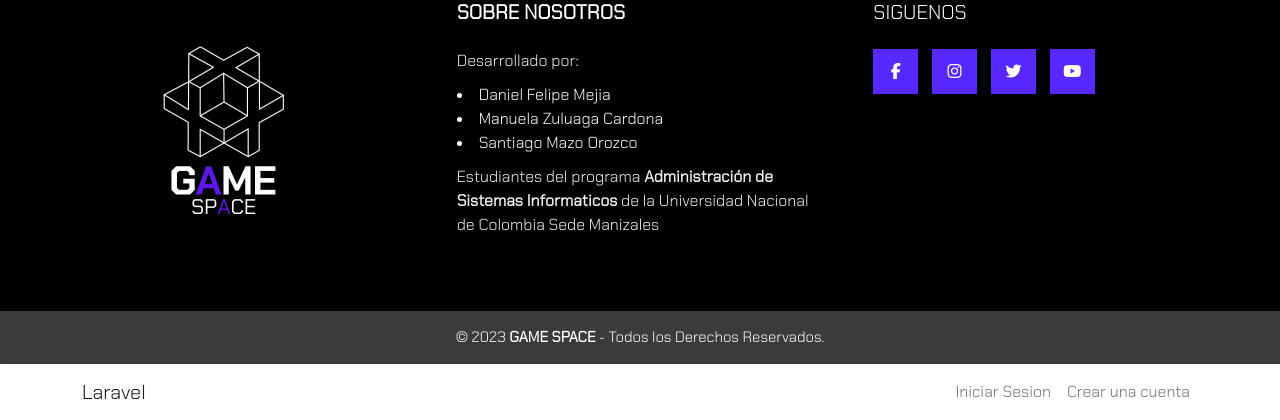
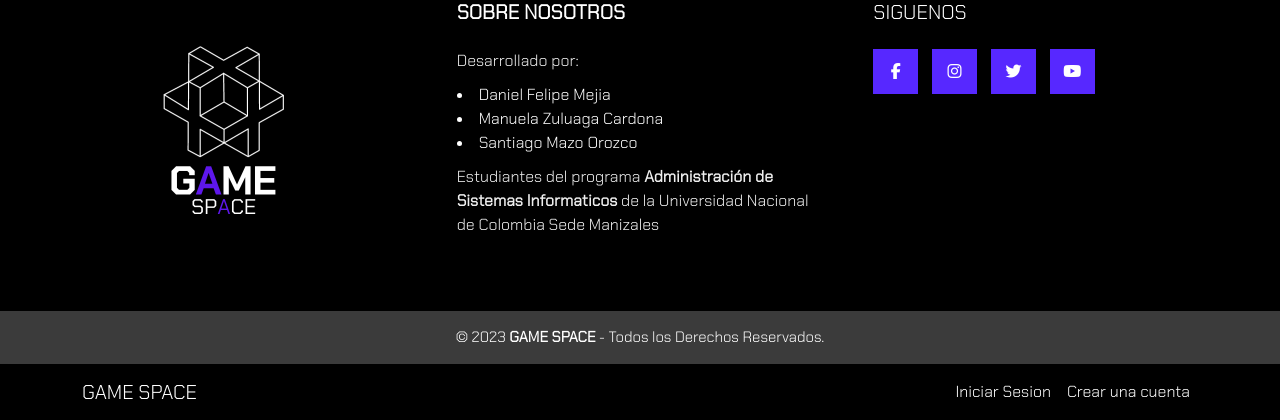
Before and after one commit to mazuluagac/GameSpace, a Laravel app: page /juego in a window 1280 px wide. Shown: the part 1116-1536 px from the top of the page. Run offline with Laravel 8, Linux system fonts and the light colour scheme; style sheets or scripts are compiled from the project's sources; some libraries are stand-ins or nearby versions.

Commit message:
Arreglo de rutas y roles, modificaciones plantilla y metodos en el controlador

```diff
--- a/app/Http/Controllers/GamesControllers.php
+++ b/app/Http/Controllers/GamesControllers.php
@@ -120,7 +120,7 @@ class GamesControllers extends Controller
         $query = $request->input('query');
         $games = Game::where('title', 'LIKE', "%$query%")->get();
 
-        return view('games.search', compact('games', 'query'));
+        return view('search.search', compact('games', 'query'));
     }
 
     public function generarExcel()
--- a/app/Models/User.php
+++ b/app/Models/User.php
@@ -46,4 +46,5 @@ class User extends Authenticatable
     {
         return $this->belongsTo(Role::class);
     }
+
 }
--- a/app/Models/role.php
+++ b/app/Models/role.php
@@ -8,4 +8,5 @@ use Illuminate\Database\Eloquent\Model;
 class Role extends Model
 {
     use HasFactory;
+
 }
--- a/resources/views/home.blade.php
+++ b/resources/views/home.blade.php
@@ -10,7 +10,7 @@
   <title>GAME SPACE | Descarga juegos para PC</title>
   <script src="https://kit.fontawesome.com/eb496ab1a0.js" crossorigin="anonymous"></script>
 </head>
-<body>
+<body style="background-image: url('assets/fondoGame.png');">
         <!-- Aquí puedes colocar la barra de navegación u otros elementos de cabecera -->
    <nav class="navbar navbar-expand-lg bg-body-tertiary" id="mainNav">
     <div class="container-fluid">
--- a/resources/views/layouts/app.blade.php
+++ b/resources/views/layouts/app.blade.php
@@ -16,11 +16,29 @@
     <!-- Aquí puedes incluir enlaces a tus hojas de estilo CSS, scripts JS, etc. -->
 </head>
 <body style="background-image: url('assets/fondoGame.png');">
-<div id="app">
-        <nav class="navbar navbar-expand-md navbar-light bg-white shadow-sm">
+    <header>
+    <div id="app">
+        <style>
+            #navPlantilla{
+                background-color: #000000;
+            }
+            #botonIniciarS{
+                background-color: #000000;
+                color: white;
+            }
+            #botonCrearC{
+                background-color: #000000;
+                color: white;
+            }
+
+            .custom-link {
+            color: white;
+            }
+        </style>
+        <nav class="navbar navbar-expand-md shadow-sm" id="navPlantilla">
             <div class="container">
-                <a class="navbar-brand" href="{{ url('/') }}">
-                    {{ config('app.name', 'Laravel') }}
+                <a class="navbar-brand custom-link" href="{{ url('/') }}">
+                    GAME SPACE
                 </a>
                 <button class="navbar-toggler" type="button" data-bs-toggle="collapse" data-bs-target="#navbarSupportedContent" aria-controls="navbarSupportedContent" aria-expanded="false" aria-label="{{ __('Toggle navigation') }}">
                     <span class="navbar-toggler-icon"></span>
@@ -38,13 +56,13 @@
                         @guest
                             @if (Route::has('login'))
                                 <li class="nav-item">
-                                    <a class="nav-link" href="{{ route('login') }}">{{ __('Iniciar Sesion') }}</a>
+                                    <a class="nav-link custom-link" href="{{ route('login') }}">{{ __('Iniciar Sesion') }}</a>
                                 </li>
                             @endif
 
                             @if (Route::has('register'))
                                 <li class="nav-item">
-                                    <a class="nav-link" href="{{ route('register') }}">{{ __('Crear una cuenta') }}</a>
+                                    <a class="nav-link custom-link" href="{{ route('register') }}">{{ __('Crear una cuenta') }}</a>
                                 </li>
                             @endif
                         @else
@@ -70,8 +88,6 @@
                 </div>
             </div>
         </nav>
-    <header>
-
     </header>
 
     <div class="container">
--- a/routes/web.php
+++ b/routes/web.php
@@ -11,19 +11,81 @@ use App\Http\Controllers\Auth\RegisterController;
 
 
 //--------------- ADMINISTRADORES ---------------
-Route::middleware(['auth' , 'role:administrador'])->group(function () {
-    // esta ruta solo la puede ver el administrador
-    // puede ser un controlador o una vista
+// Route::middleware(['auth' , 'role:administrador'])->group(function () {
+//     // esta ruta solo la puede ver el administrador
+//     // puede ser un controlador o una vista
+//     Route::get('/admin', function () {
+//         return view('admin');
+//     });
+//     Route::get('/games',[GamesControllers::class,'index'])->name('games.index');
+//     Route::post('/games/store',[GamesControllers::class,'store'])->name('games.store');
+//     Route::delete('/games/{id}',[GamesControllers::class,'destroy'])->name('games.destroy');
+//     Route::put('/games/{id}',[GamesControllers::class,'update'])->name('games.update');
+//     Route::get('/games/create', [GamesControllers::class, 'create'])->name('games.create');
+//     Route::get('/games/{id}',[GamesControllers::class,'edit'])->name('games.edit');
+
+
+//     Route::get('/users', [UserController::class, 'index'])->name('users.index');
+//     Route::get('/users/create', [UserController::class, 'create'])->name('users.create');
+//     Route::post('/users', [UserController::class, 'store'])->name('users.store');
+//     Route::get('/users/{user}', [UserController::class, 'show'])->name('users.show');
+//     Route::get('/users/{user}/edit', [UserController::class, 'edit'])->name('users.edit');
+//     Route::put('/users/{user}', [UserController::class, 'update'])->name('users.update');
+//     Route::delete('/users/{user}', [UserController::class, 'destroy'])->name('users.destroy');
+//     Route::get('/users/download-excel', [GControllers::class,'generarExcel'])->name('users.descargar-excel');
+//     Route::get('/users/download-pdf',[GamesController::class,'generarPDF'])->name('users.descargar-pdf');
+
+// });
+
+//------------ MODERADORES -------------------
+// Route::middleware(['auth', 'role:moderador'])->group(function () {
+//     // esta ruta solo la puede ver el moderador
+//     // puede ser un controlador o una vista
+//     Route::get('/mod', function () {
+//         return view('mod');
+//     });
+//     Route::post('/games',[GamesControllers::class,'store'])->name('games.store');
+//     Route::put('/games/{id}',[GamesControllers::class,'update'])->name('games.update');
+//     Route::delete('/games/{id}',[GamesControllers::class,'destroy'])->name('games.destroy');
+//     Route::put('/games/{id}',[GamesControllers::class,'update'])->name('games.update');
+//     Route::get('/games/create', [GamesControllers::class, 'create'])->name('games.create');
+//     Route::get('/games/{id}',[GamesControllers::class,'edit'])->name('games.edit');
+
+// });
+
+// RUTAS PUBLICAS - USUARIOS
+// Route::get('/', function () {
+//     return view('home');
+// });
+
+// Route::get('/home', [HomeController::class, 'index'])->name('home');
+// Route::get('/juego', [JuegoController::class, 'index'])->name('juego');
+// Route::get('/games',[GamesControllers::class,'index'])->name('games.index');
+// Route::get('/games/download-excel', [GamesControllers::class,'generarExcel'])->name('games.descargar-excel');
+// Route::get('/games/download-pdf',[GamesController::class,'generarPDF'])->name('games.descargar-pdf');
+// Route::get('/search/search', [GamesController::class,'search'])->name('search.search');
+// Route::get('/home', [HomeController::class, 'index'])->name('home');
+// Route::get('/login', [LoginController::class, 'showLoginForm'])->name('login');
+// Route::post('/login', [LoginController::class, 'login']);
+// Route::get('/register', [RegisterController::class, 'showRegistrationForm'])->name('register');
+// Route::post('/register', [RegisterController::class, 'register']);
+// Route::get('/logout', [LoginController::class, 'logout'])->name('logout');
+
+
+//Auth::routes();
+
+//--------------- ADMINISTRADORES ---------------
+Route::middleware(['auth', 'role:administrador'])->group(function () {
     Route::get('/admin', function () {
         return view('admin');
-    });
-    Route::get('/games',[GamesControllers::class,'index'])->name('games.index');
-    Route::post('/games/store',[GamesControllers::class,'store'])->name('games.store');
-    Route::delete('/games/{id}',[GamesControllers::class,'destroy'])->name('games.destroy');
-    Route::put('/games/{id}',[GamesControllers::class,'update'])->name('games.update');
+    })->name('admin.home');
+
+    Route::get('/games', [GamesControllers::class, 'index'])->name('games.index');
+    Route::post('/games/store', [GamesControllers::class, 'store'])->name('games.store');
+    Route::delete('/games/{id}', [GamesControllers::class, 'destroy'])->name('games.destroy');
+    Route::put('/games/{id}', [GamesControllers::class, 'update'])->name('games.update');
     Route::get('/games/create', [GamesControllers::class, 'create'])->name('games.create');
-    Route::get('/games/{id}',[GamesControllers::class,'edit'])->name('games.edit');
-
+    Route::get('/games/{id}', [GamesControllers::class, 'edit'])->name('games.edit');
 
     Route::get('/users', [UserController::class, 'index'])->name('users.index');
     Route::get('/users/create', [UserController::class, 'create'])->name('users.create');
@@ -32,44 +94,37 @@ Route::middleware(['auth' , 'role:administrador'])->group(function () {
     Route::get('/users/{user}/edit', [UserController::class, 'edit'])->name('users.edit');
     Route::put('/users/{user}', [UserController::class, 'update'])->name('users.update');
     Route::delete('/users/{user}', [UserController::class, 'destroy'])->name('users.destroy');
-    Route::get('/users/download-excel', [GControllers::class,'generarExcel'])->name('users.descargar-excel');
-    Route::get('/users/download-pdf',[GamesController::class,'generarPDF'])->name('users.descargar-pdf');
-
+    Route::get('/users/download-excel', [UserController::class, 'generarExcel'])->name('users.descargar-excel');
+    Route::get('/users/download-pdf', [UserController::class, 'generarPDF'])->name('users.descargar-pdf');
 });
 
 //------------ MODERADORES -------------------
 Route::middleware(['auth', 'role:moderador'])->group(function () {
-    // esta ruta solo la puede ver el moderador
-    // puede ser un controlador o una vista
     Route::get('/mod', function () {
         return view('mod');
-    });
-    Route::post('/games',[GamesControllers::class,'store'])->name('games.store');
-    Route::put('/games/{id}',[GamesControllers::class,'update'])->name('games.update');
-    Route::delete('/games/{id}',[GamesControllers::class,'destroy'])->name('games.destroy');
-    Route::put('/games/{id}',[GamesControllers::class,'update'])->name('games.update');
+    })->name('mod.home');
+
+    Route::post('/games', [GamesControllers::class, 'store'])->name('games.store');
+    Route::put('/games/{id}', [GamesControllers::class, 'update'])->name('games.update');
+    Route::delete('/games/{id}', [GamesControllers::class, 'destroy'])->name('games.destroy');
+    Route::put('/games/{id}', [GamesControllers::class, 'update'])->name('games.update');
     Route::get('/games/create', [GamesControllers::class, 'create'])->name('games.create');
-    Route::get('/games/{id}',[GamesControllers::class,'edit'])->name('games.edit');
-
+    Route::get('/games/{id}', [GamesControllers::class, 'edit'])->name('games.edit');
 });
 
 // RUTAS PUBLICAS - USUARIOS
 Route::get('/', function () {
     return view('home');
-});
+})->name('public.home');
 
 Route::get('/home', [HomeController::class, 'index'])->name('home');
 Route::get('/juego', [JuegoController::class, 'index'])->name('juego');
-Route::get('/games',[GamesControllers::class,'index'])->name('games.index');
-Route::get('/games/download-excel', [GamesControllers::class,'generarExcel'])->name('games.descargar-excel');
-Route::get('/games/download-pdf',[GamesController::class,'generarPDF'])->name('games.descargar-pdf');
-Route::get('/search/search', [GameController::class,'search'])->name('search.search');
+Route::get('/games/download-excel', [GamesControllers::class, 'generarExcel'])->name('games.descargar-excel');
+Route::get('/games/download-pdf', [GamesController::class, 'generarPDF'])->name('games.descargar-pdf');
+Route::get('/search', [GamesController::class, 'search'])->name('search');
 Route::get('/home', [HomeController::class, 'index'])->name('home');
 Route::get('/login', [LoginController::class, 'showLoginForm'])->name('login');
-Route::post('/login', [LoginController::class, 'login']);
+Route::post('/login', [LoginController::class, 'login'])->name('login');
 Route::get('/register', [RegisterController::class, 'showRegistrationForm'])->name('register');
 Route::post('/register', [RegisterController::class, 'register']);
-Route::get('/logout', [LoginController::class, 'logout'])->name('logout');
-
-
-//Auth::routes();
+Route::post('/logout', [LoginController::class, 'logout'])->name('logout');
```
Also changed, not shown: app/Http/Middleware/Roles.php (+20 -7 lines), public/js/grafico.js (added).
